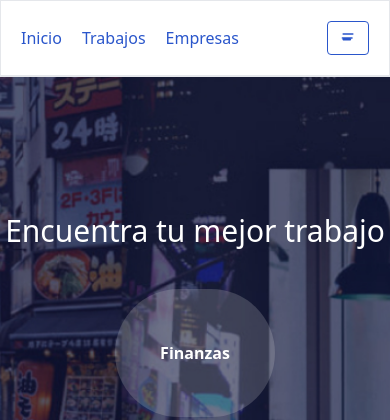
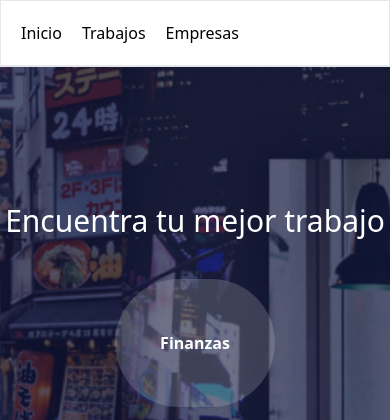
Before and after one commit to Art3611/Bolsa-de-trabajo, a PHP site: page /proyectointegrado2t2024-DiosTeOdia/ in a window 390 px wide. Shown: the top 420 px of the page. Run offline with PHP 8.4, Linux system fonts and the light colour scheme; some libraries are stand-ins or nearby versions.

Commit message:
configuracion navbar

```diff
--- a/bolsa-trabajo/views/partials/navbar.php
+++ b/bolsa-trabajo/views/partials/navbar.php
@@ -1,52 +1,34 @@
 <header>
     <nav class="flex justify-between items-center px-5 sm:px-20 py-5 border border-b-2">
         <div class="flex gap-5">
-            <a href="<?= constant('URL')?>/" class="text-[#2A56CB] hover:text-[#1E40AF]">Inicio</a>
-            <a href="<?= constant('URL')?>trabajos/" class="text-[#2A56CB] hover:text-[#1E40AF]">Trabajos</a>
-            <a href="<?= constant('URL')?>empresas/" class="text-[#2A56CB] hover:text-[#1E40AF]">Empresas</a>
-            <?php
+            <a href="<?= constant('URL')?>/" class="text-[#000] hover:text-[#1E40AF]">Inicio</a>
+            <a href="<?= constant('URL')?>trabajos/" class="text-[#000] hover:text-[#1E40AF]">Trabajos</a>
+            <a href="<?= constant('URL')?>empresas/" class="text-[#000] hover:text-[#1E40AF]">Empresas</a>
+        </div>
+
+        <div class="flex gap-3">
+        <?php
             require_once __DIR__ .'../../../controllers/userSesion.php';
             $userSession = new UserSesion();
             $user = $userSession->getCurrentUser();
 
             if ($user) {
-                // Si hay un usuario actual, muestra el botón
-                echo '<a  class="text-[#2A56CB] hover:text-[#1E40AF]" href="' . constant('URL') . 'login/logout">Salir</a>';
-            }
+            // Si hay un usuario actual, muestra el botón
+            echo '
+            <div id="login-button" class="sm:flex hidden gap-x-5 bg-[#DCE8F8] p-2 rounded-lg mt-1 z-10 hidden">
+              <a  class="text-[#2A56CB] hover:text-[#1E40AF]" href="' . constant('URL') . 'login/logout">Cerrar sesion</a>
+            </div>';
+            } else {
+            // Si no hay un usuario actual, muestra los botones de inicio de sesión y registro
+                echo '
+                <div id="login-button" class="sm:flex hidden gap-x-5 bg-[#DCE8F8] p-2 rounded-lg mt-1 z-10 hidden">
+                    <a href="' . constant('URL') . 'login/" class="text-[#2A56CB] hover:text-[#1E40AF]">Iniciar Sesión</a>
+                </div>
+                <div id="register-button" class="sm:flex hidden gap-x-5 bg-[#DCE8F8] p-2 rounded-lg mt-1 z-10 hidden">
+                    <a href="' . constant('URL') . 'registro/" class="text-[#2A56CB] hover:text-[#1E40AF]">Registrarme</a>
+                </div>';
+                }
             ?>
-
-        </div>
-
-        <div class="flex flex-col gap-3">
-            <div id="login-button" class="sm:flex hidden gap-x-5 bg-[#DCE8F8] p-2 rounded-lg absolute  left-64 top-20 md:top-[10px] md:left-[2000px] mt-1 z-10 hidden">
-                <a href="<?= constant('URL')?>login/" class="text-[#2A56CB] hover:text-[#1E40AF]">Iniciar Sesión</a>
-            </div>
-            <div id="register-button" class="sm:flex hidden gap-x-5 bg-[#DCE8F8] p-2 rounded-lg absolute  left-64 top-32 md:top-[10px] md:left-[2150px] mt-1 z-10 hidden">
-                <a href="<?= constant('URL')?>registro/" class="text-[#2A56CB] hover:text-[#1E40AF]">Registrarme</a>
-            </div>
-
-            <div class="sm:hidden relative">
-                <button id="menu-toggle" class="flex items-center px-3 py-2 border rounded text-[#2A56CB] border-[#2A56CB] hover:text-[#1E40AF] hover:border-[#1E40AF]">
-                    <svg class="h-4 w-4" viewBox="0 0 20 20" fill="currentColor">
-                        <path fill-rule="evenodd" d="M3 5a1 1 0 011-1h12a1 1 0 110 2H4a1 1 0 01-1-1zM3 9a1 1 0 100 2h12a1 1 0 100-2H3zm1 4a1 1 0 110-2h9a1 1 0 110 2H4z" clip-rule="evenodd" />
-                    </svg>
-                </button>
-            </div>
         </div>
     </nav>
 </header>
-
-</header>
-
-<script>
-    document.addEventListener('DOMContentLoaded', function () {
-        const menuToggle = document.getElementById('menu-toggle');
-        const loginButton = document.getElementById('login-button');
-        const registerButton = document.getElementById('register-button');
-
-        menuToggle.addEventListener('click', function () {
-            loginButton.classList.toggle('hidden');
-            registerButton.classList.toggle('hidden');
-        });
-    });
-</script>
```
